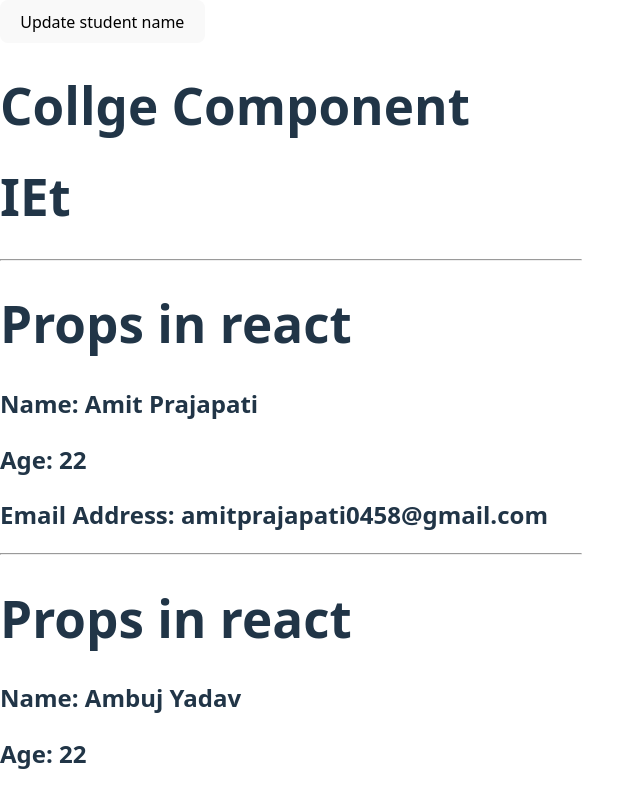
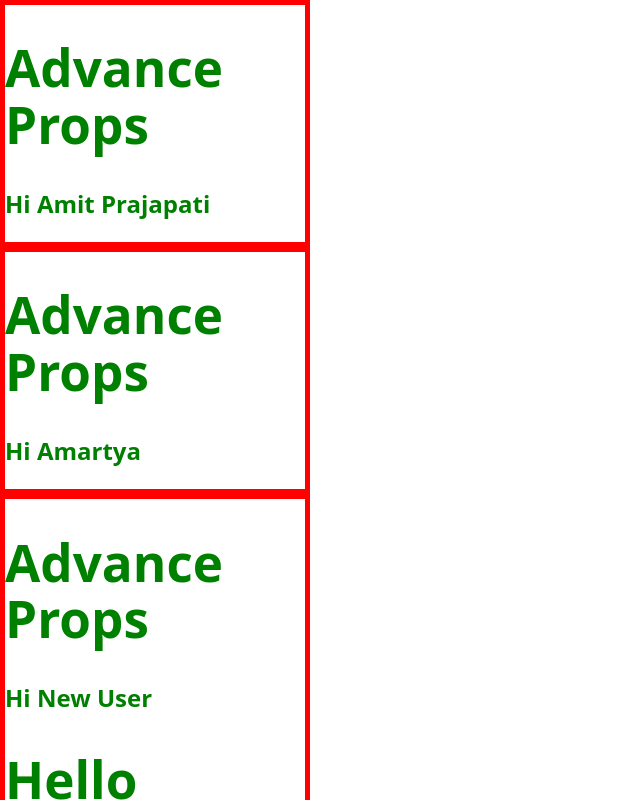
Before and after one commit to amit20055/React-Amit, a React (Vite) app: page / in a window 1280 px wide. Shown: the top 800 px of the page, without its empty margins (0-640 px from the left). Built offline with nearby package versions, Linux system fonts and the light colour scheme.

Commit message:
Advance props

```diff
--- /dev/null
+++ b/src/Advance_props.jsx
@@ -0,0 +1,12 @@
+function Aprops({name="New User",children}) {
+    return (
+        <div style={{color:"green",border:"5px solid red",width:"300px"}}>
+            <h1>Advance Props</h1>
+            <h2>Hi {name}</h2>
+            {children}
+
+        </div>
+    )
+
+}
+export default Aprops;
--- a/src/App.jsx
+++ b/src/App.jsx
@@ -1,9 +1,20 @@
-import App from "./props_in_react";
+import Aprops from "./Advance_props";
 
-function App1() {
+function App() {
   return (
-    <App />
+    <div>
+      <Aprops name="Amit Prajapati"/>
+    <Aprops name="Amartya"/>
+    <Aprops>
+      <h1>Hello everyone</h1>
+      </Aprops>
+
+
+
+    </div>
+
+
   )
 }
 
-export default App1;
+export default App;
```
